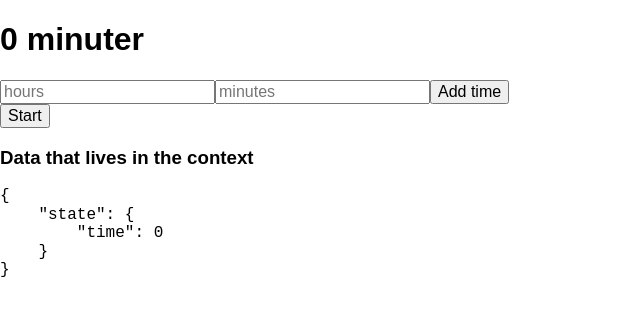
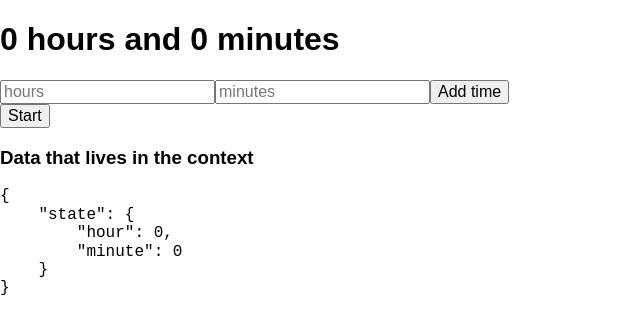
Before and after one commit to carsva/counterapp, a React (Create React App) app: page / in a window 1280 px wide. Shown: the top 334 px of the page, without its empty margins (0-640 px from the left). Built offline with nearby package versions, Linux system fonts and the light colour scheme; a web font is replaced by a local one.

Commit message:
Enhanced the display of time

```diff
--- a/src/AppContext.js
+++ b/src/AppContext.js
@@ -4,7 +4,8 @@ export const AppContext = React.createContext('plant');
 
 export class AppProvider extends React.Component {
   state = {
-    time: 0,
+    hour: 0,
+    minute: 0,
   };
 
   test = values => {
@@ -25,15 +26,25 @@ export class AppProvider extends React.Component {
     }
 
     console.log(minutesLeft)
-    this.setState({time : Math.floor(minutesLeft)})
+    this.setState({
+      hour : Math.floor(minutesLeft / 60),
+      minute : Math.floor(minutesLeft % 60),
+    })
 
+  }
+
+
+  start = () => {
+    console.log('start')
   };
+
 
   render() {
     const value = {
       state: {
         ...this.state,
         test: this.test,
+        start: this.start,
       },
     };
 
--- a/src/components/Clock.js
+++ b/src/components/Clock.js
@@ -8,7 +8,7 @@ class Clock extends Component {
       <AppConsumer>
         {context => (
           <div>
-            <h1>{context.state.time} minuter</h1>
+            <h1>{context.state.hour} hours and {context.state.minute} minutes</h1>
             <form onSubmit={(e) => {
                   e.preventDefault();
 
@@ -25,7 +25,7 @@ class Clock extends Component {
 
 
             </form>
-            <button onClick={context.state.test}>Start</button>
+            <button onClick={context.state.start}>Start</button>
           </div>
         )}
       </AppConsumer>
```
